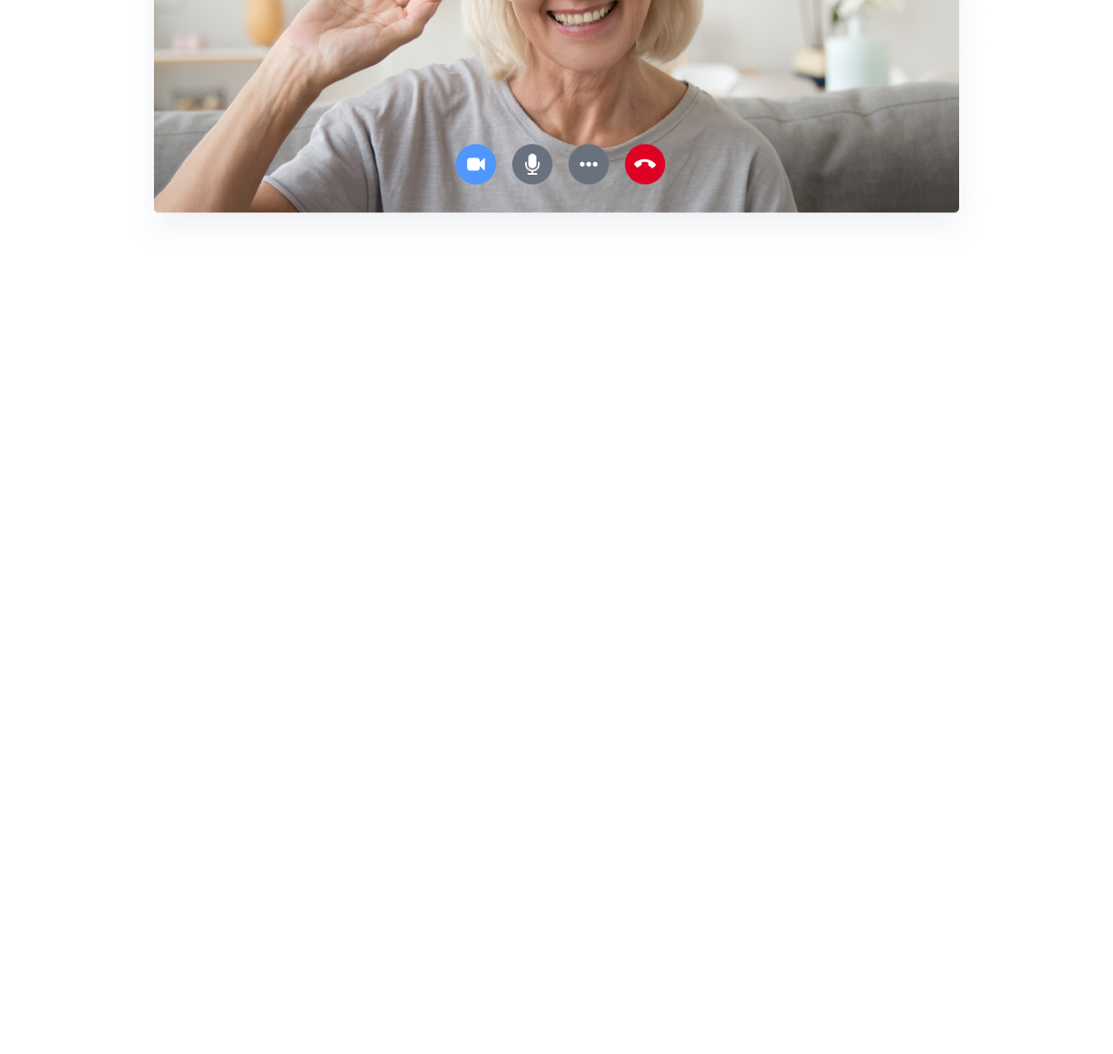
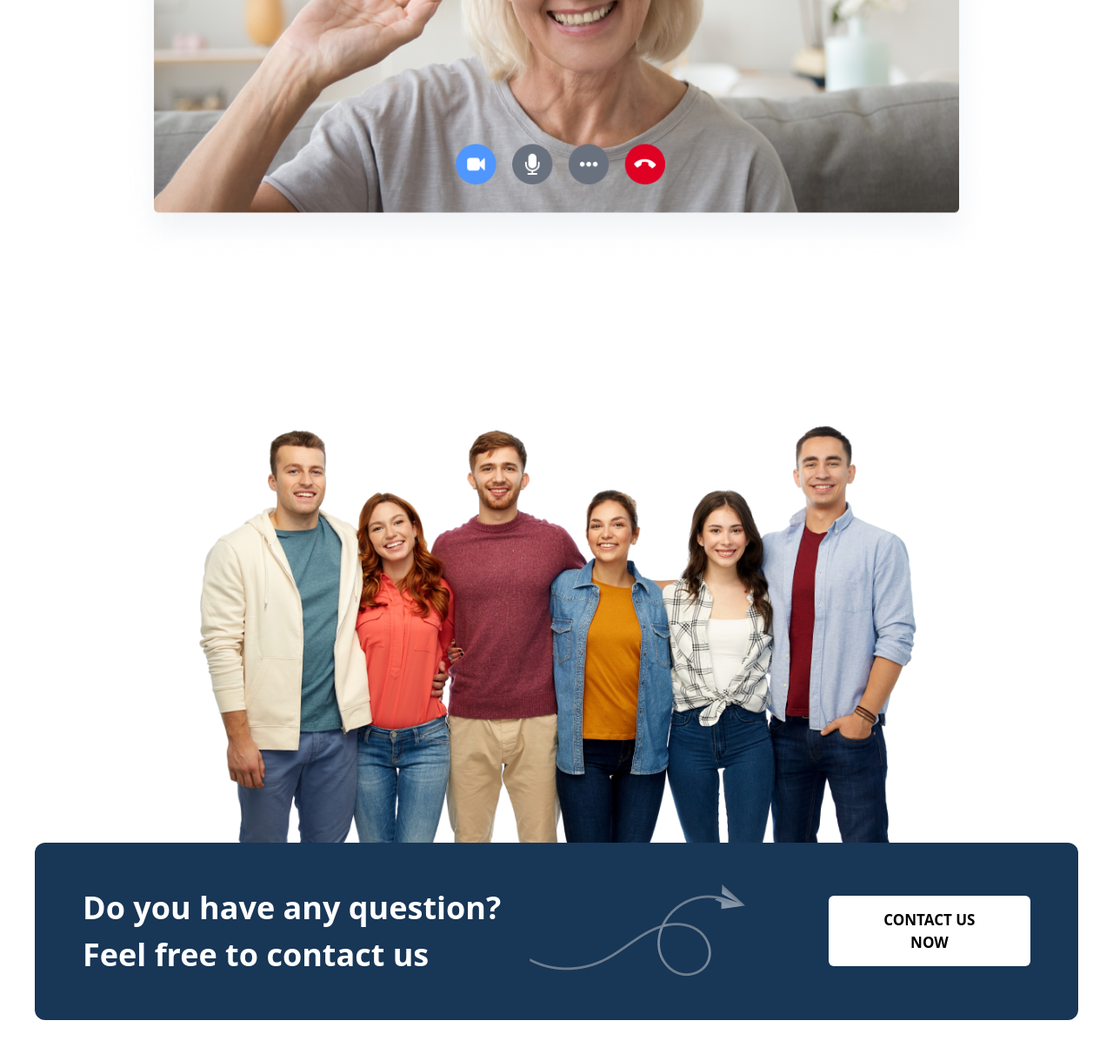
Before and after one commit to MukitHossen7/codeABC-responsive-website-use-tailwind, a website: page index.html in a window 1280 px wide. Shown: the part 3044-4256 px from the top of the page at 87% size. Before the commit the page ends 3344 px from the top, so only its background shows below. Drawn offline with Linux system fonts and the light colour scheme.

Commit message:
section four done

```diff
--- a/index.html
+++ b/index.html
@@ -280,6 +280,36 @@
           </div> -->
         </div>
       </div>
+
+      <!-- section-4  -->
+      <div class="flex flex-col items-center mt-36 mb-10">
+        <!-- child-1 -->
+        <div>
+          <img
+            src="images/team.png"
+            alt="team"
+            class="max-w-full md:max-w-[900px]"
+          />
+        </div>
+        <!-- child-2 -->
+        <div
+          class="max-w-full md:max-w-[1200px] bg-Tertiary flex flex-col md:flex-row items-center px-[55px] py-[42px] justify-between gap-24 rounded-xl"
+        >
+          <div class="flex flex-col md:flex-row items-center gap-4">
+            <h1 class="max-w-[500px] text-white font-bold text-[36px]">
+              Do you have any question? Feel free to contact us
+            </h1>
+            <img src="images/shape.png" alt="shape" />
+          </div>
+          <div class="">
+            <button
+              class="bg-white text-black font-semibold text-[17px] py-[15px] px-[40px] rounded-md"
+            >
+              CONTACT US NOW
+            </button>
+          </div>
+        </div>
+      </div>
     </main>
   </body>
 </html>
```
Also changed, not shown: src/output.css.
